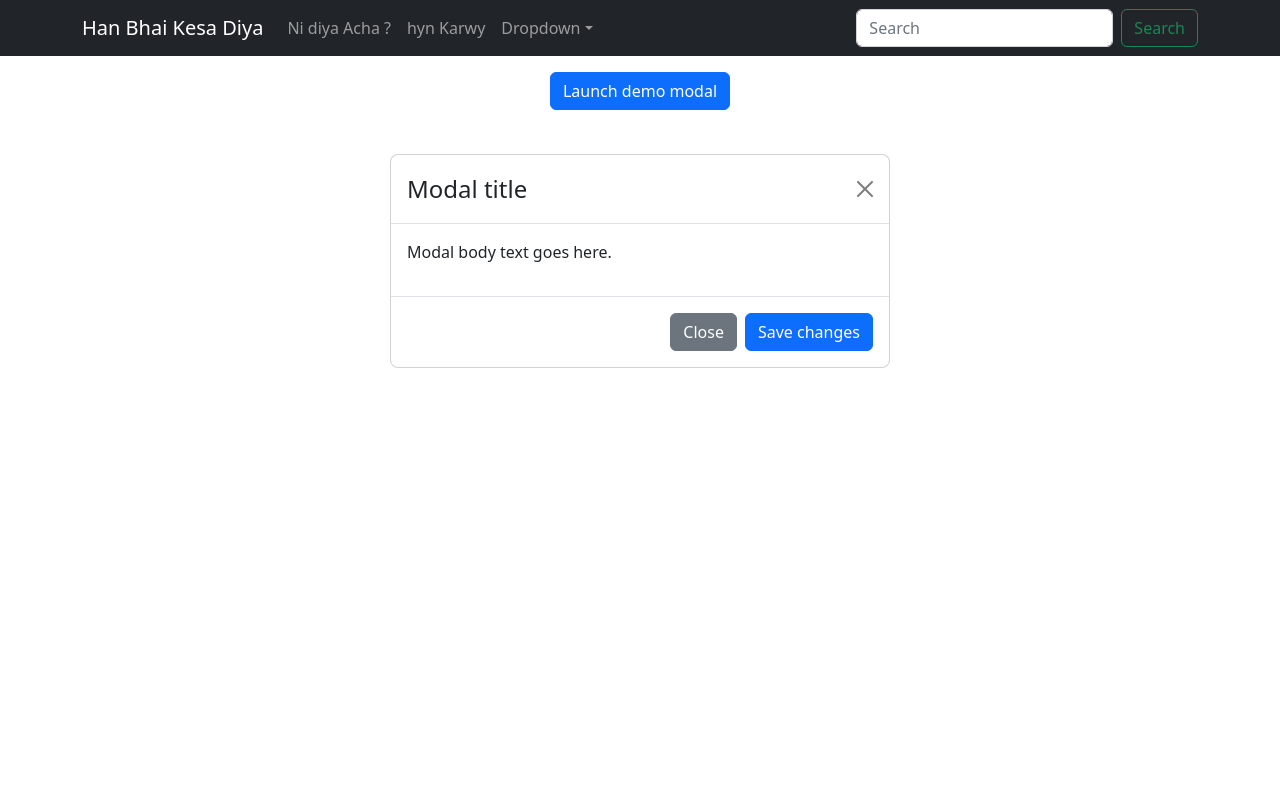
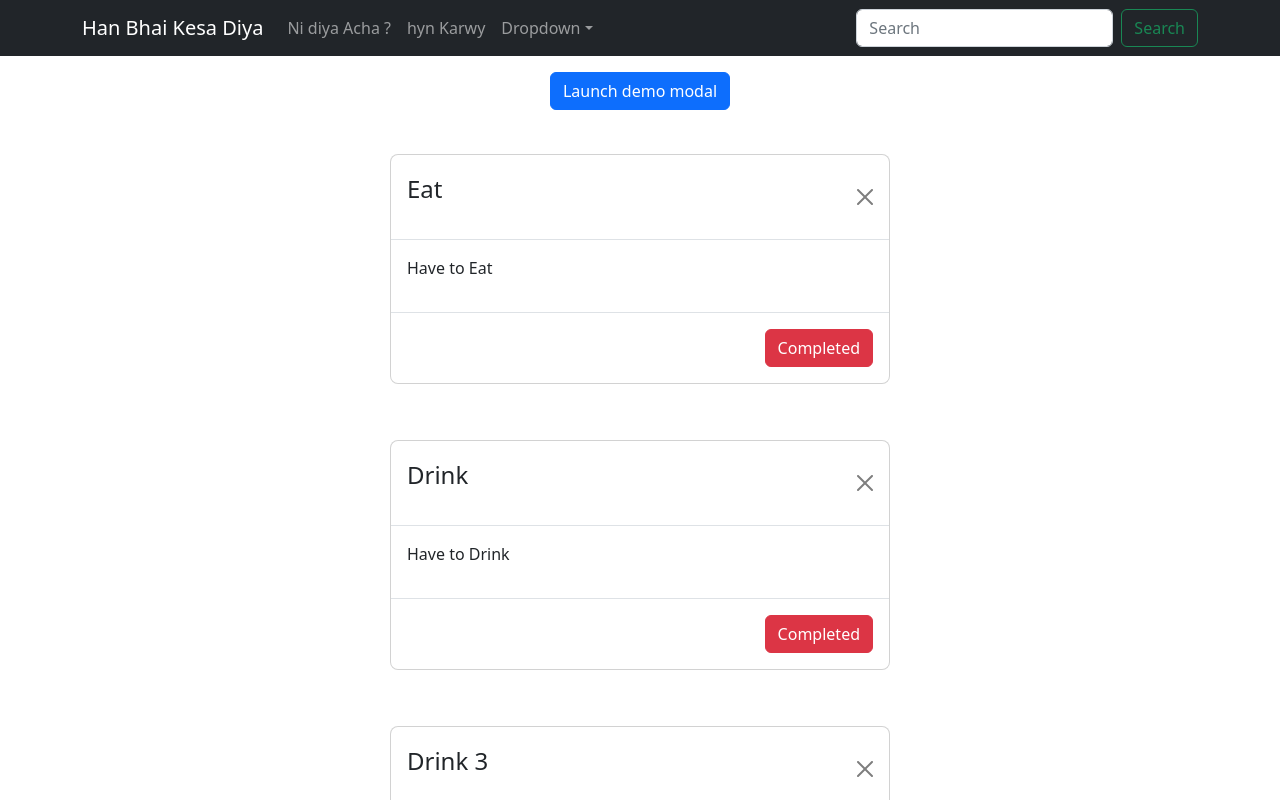
Before and after one commit to Yousuf-Akhtar/Yreact, a React (Create React App) app: page / in a window 1280 px wide. Shown: the top 800 px of the page. Built offline with nearby package versions, Linux system fonts and the light colour scheme.

Commit message:
add work added

```diff
--- a/src/App.js
+++ b/src/App.js
@@ -1,14 +1,41 @@
 
 import CollapsibleExample from './components/Header';
 import Main from './components/Main';
+import Work from "./components/Modal";
 
 function App() {
+  let data = [
+    {
+      title: "Eat",
+      Sno: 1,
+      work: "Have to Eat",
+    },
+    {
+      title: "Drink",
+      Sno: 2,
+      work: "Have to Drink",
+    },
+    {
+      title: "Drink 3" ,
+      Sno: 3,
+      work: "Have to Drink 3",
+    },
+    ];
   return (
     <>
     {/* Header */}
     <CollapsibleExample/>
 
     <Main/>
+
+
+    {
+      data.map((d,i)=>{
+        return(
+          <Work key={i} data={d}/>
+        )
+      })
+    }
     </>
   );
 }
--- a/src/components/AddWork.js
+++ b/src/components/AddWork.js
@@ -2,11 +2,15 @@ import React, { useState } from 'react';
 import Button from 'react-bootstrap/Button';
 import Modal from 'react-bootstrap/Modal';
 
-function Example() {
+function Example({data}) {
+
+
   const [show, setShow] = useState(false);
 
   const handleClose = () => setShow(false);
   const handleShow = () => setShow(true);
+  const pushData = () => data.push('{push}');
+
 
   return (
     <>
@@ -18,15 +22,13 @@ function Example() {
 
       <Modal show={show} onHide={handleClose}>
         <Modal.Header closeButton>
-          <Modal.Title><input class="form-control form-control-lg" type="text" placeholder="Youre Work Title Here"></input></Modal.Title>
+          <Modal.Title><input className="form-control form-control-lg" type="text" placeholder="Youre Work Title Here"></input></Modal.Title>
         </Modal.Header>
-        <Modal.Body><input class="form-control" type="text" placeholder="Type Here What You Wanna do"></input></Modal.Body>
+        <Modal.Body><input className="form-control"  type="text" placeholder="Type Here What You Wanna do"></input></Modal.Body>
         <Modal.Footer>
-          <Button variant="secondary" onClick={handleClose}>
-            Close
-          </Button>
-          <Button variant="primary" onClick={handleClose}>
-            Save Changes
+
+          <Button variant="primary" onClick={pushData}>
+            Add Work
           </Button>
         </Modal.Footer>
       </Modal>
--- a/src/components/Main.js
+++ b/src/components/Main.js
@@ -1,15 +1,25 @@
-import React from 'react';
-import StaticExample from './Modal';
-import Example from './AddWork';
+import React from "react";
+// import StaticExample from "./Modal";
+import Example from "./AddWork";
 
 export default function Main() {
+  // let data = [
+  //   {
+  //     title: "Eat",
+  //     Sno: 1,
+  //     work: "Have to Eat",
+  //   },
+  //   {
+  //     title: "Drink",
+  //     Sno: 2,
+  //     work: "Have to Drink",
+  //   },
+  // ];
   return (
     <div>
-        <Example />
-      <StaticExample/>
-
-
-
+      <Example />
+      {/* <StaticExample data={data} />
+      <StaticExample data={data} /> */}
     </div>
-  )
+  );
 }
--- a/src/components/Modal.js
+++ b/src/components/Modal.js
@@ -1,7 +1,11 @@
 import Button from 'react-bootstrap/Button';
 import Modal from 'react-bootstrap/Modal';
+import React from 'react';
 
-function StaticExample() {
+function Work({data}) {
+   const onDelete = () => {
+    console.log ('deleted')
+   } ;
   return (
     <div
       className="modal show"
@@ -9,20 +13,21 @@ function StaticExample() {
     >
       <Modal.Dialog>
         <Modal.Header closeButton>
-          <Modal.Title>Modal title</Modal.Title>
+
+          <Modal.Title><p>{data.title}</p></Modal.Title>
         </Modal.Header>
 
         <Modal.Body>
-          <p>Modal body text goes here.</p>
+          <p>{data.work}</p>
         </Modal.Body>
 
         <Modal.Footer>
-          <Button variant="secondary">Close</Button>
-          <Button variant="primary">Save changes</Button>
+
+          <Button variant="danger" onClick={onDelete}>Completed</Button>
         </Modal.Footer>
       </Modal.Dialog>
     </div>
   );
 }
 
-export default StaticExample;
+export default Work;
```
Also changed, not shown: src/components/Header.js (line endings or trailing spaces).
